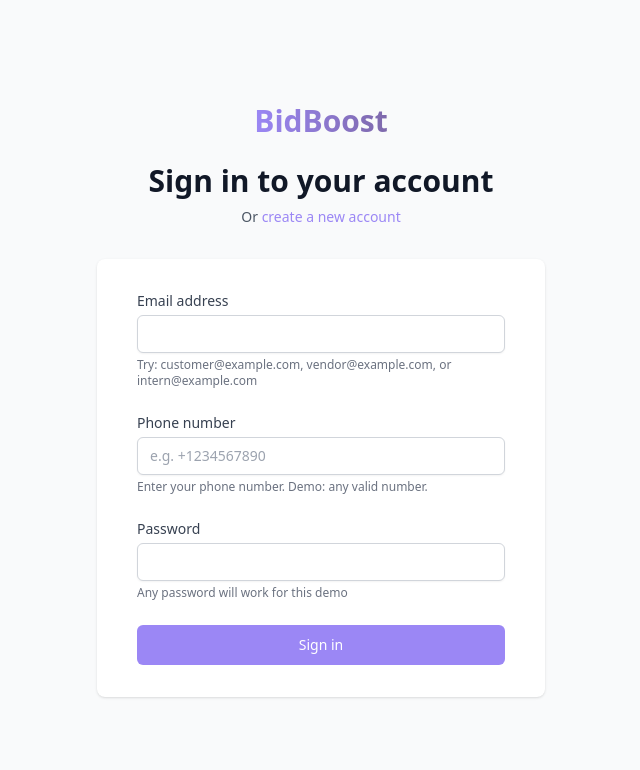
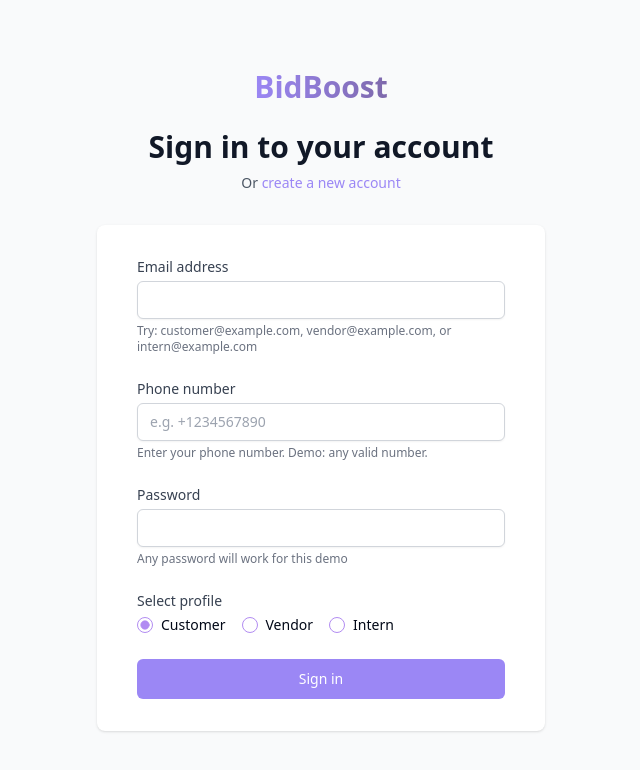
Before and after one commit to Kalp0507/EpiCircle, a React (Vite) app: page /signin in a window 1280 px wide. Shown: the top 770 px of the page, without its empty margins (319-959 px from the left). Built offline with nearby package versions, Linux system fonts and the light colour scheme.

Commit message:
Add role selection to sign-in
Allow users to select their role during sign-in, similar to the sign-up process.

```diff
--- a/src/context/AuthContext.tsx
+++ b/src/context/AuthContext.tsx
@@ -1,11 +1,10 @@
-
 import React, { createContext, useContext, useState, useEffect } from "react";
 import { User, UserRole } from "@/types";
 
 interface AuthContextType {
   currentUser: User | null;
   isLoading: boolean;
-  signIn: (email: string, password: string, phone?: string) => Promise<void>;
+  signIn: (email: string, password: string, phone?: string, role?: string) => Promise<void>;
   signUp: (email: string, password: string, name: string, role: UserRole, phone?: string) => Promise<void>;
   signOut: () => Promise<void>;
 }
@@ -26,9 +25,7 @@ export const AuthProvider: React.FC<{ children: React.ReactNode }> = ({ children
   const [currentUser, setCurrentUser] = useState<User | null>(null);
   const [isLoading, setIsLoading] = useState(true);
 
-  // Mock authentication for demo purposes
   useEffect(() => {
-    // Simulate loading auth state
     const timer = setTimeout(() => {
       const savedUser = localStorage.getItem("bidboost_user");
       if (savedUser) {
@@ -40,26 +37,27 @@ export const AuthProvider: React.FC<{ children: React.ReactNode }> = ({ children
     return () => clearTimeout(timer);
   }, []);
 
-  const signIn = async (email: string, password: string, phone?: string) => {
-    // Mock sign in - would be replaced with actual Firebase auth
+  const signIn = async (email: string, password: string, phone?: string, role?: string) => {
     setIsLoading(true);
     try {
-      // Simulate API call
       await new Promise(resolve => setTimeout(resolve, 1000));
 
-      // For demo, we'll create sample users for each role
-      let mockUser: User;
+      let userRole = role as "customer" | "vendor" | "intern" | undefined;
 
-      if (email.includes("customer")) {
-        mockUser = { id: "cust1", name: "Customer Demo", email, role: "customer", phone };
-      } else if (email.includes("vendor")) {
-        mockUser = { id: "vend1", name: "Vendor Demo", email, role: "vendor", phone };
-      } else if (email.includes("intern")) {
-        mockUser = { id: "int1", name: "Intern Demo", email, role: "intern", phone };
-      } else {
-        // Default to customer
-        mockUser = { id: "cust2", name: "Default Customer", email, role: "customer", phone };
+      if (!userRole) {
+        if (email.includes("customer")) userRole = "customer";
+        else if (email.includes("vendor")) userRole = "vendor";
+        else if (email.includes("intern")) userRole = "intern";
+        else userRole = "customer";
       }
+
+      let mockUser: User = {
+        id: userRole === "customer" ? "cust1" : userRole === "vendor" ? "vend1" : "int1",
+        name: userRole === "customer" ? "Customer Demo" : userRole === "vendor" ? "Vendor Demo" : "Intern Demo",
+        email,
+        role: userRole,
+        phone,
+      };
 
       setCurrentUser(mockUser);
       localStorage.setItem("bidboost_user", JSON.stringify(mockUser));
@@ -72,10 +70,8 @@ export const AuthProvider: React.FC<{ children: React.ReactNode }> = ({ children
   };
 
   const signUp = async (email: string, password: string, name: string, role: UserRole, phone?: string) => {
-    // Mock sign up - would be replaced with actual Firebase auth
     setIsLoading(true);
     try {
-      // Simulate API call
       await new Promise(resolve => setTimeout(resolve, 1000));
 
       const mockUser: User = {
@@ -97,10 +93,8 @@ export const AuthProvider: React.FC<{ children: React.ReactNode }> = ({ children
   };
 
   const signOut = async () => {
-    // Mock sign out
     setIsLoading(true);
     try {
-      // Simulate API call
       await new Promise(resolve => setTimeout(resolve, 500));
       setCurrentUser(null);
       localStorage.removeItem("bidboost_user");
--- a/src/pages/Auth/SignIn.tsx
+++ b/src/pages/Auth/SignIn.tsx
@@ -3,13 +3,21 @@ import { useState } from "react";
 import { useNavigate, Link } from "react-router-dom";
 import { useAuth } from "@/context/AuthContext";
 import { Button } from "@/components/ui/button";
+import { RadioGroup, RadioGroupItem } from "@/components/ui/radio-group";
+
+const roleOptions = [
+  { value: "customer", label: "Customer" },
+  { value: "vendor", label: "Vendor" },
+  { value: "intern", label: "Intern" },
+];
 
 export default function SignIn() {
   const navigate = useNavigate();
   const { signIn } = useAuth();
   const [email, setEmail] = useState("");
-  const [phone, setPhone] = useState(""); // NEW
+  const [phone, setPhone] = useState("");
   const [password, setPassword] = useState("");
+  const [role, setRole] = useState("customer"); // default to customer
   const [isLoading, setIsLoading] = useState(false);
   const [error, setError] = useState("");
 
@@ -19,7 +27,8 @@ export default function SignIn() {
     setIsLoading(true);
 
     try {
-      await signIn(email, password, phone); // Pass phone
+      // Pass selected role as an optional mock override (for demo purposes)
+      await signIn(email, password, phone, role);
       navigate("/dashboard");
     } catch (err) {
       setError("Failed to sign in. Please check your credentials.");
@@ -46,7 +55,6 @@ export default function SignIn() {
             </Link>
           </p>
         </div>
-
         <div className="bg-white py-8 px-6 shadow rounded-lg sm:px-10">
           <form className="space-y-6" onSubmit={handleSubmit}>
             {error && (
@@ -54,7 +62,6 @@ export default function SignIn() {
                 {error}
               </div>
             )}
-
             <div>
               <label htmlFor="email" className="block text-sm font-medium text-gray-700">
                 Email address
@@ -117,6 +124,26 @@ export default function SignIn() {
                 Any password will work for this demo
               </p>
             </div>
+            {/* Add Role Selection */}
+            <div>
+              <label className="block text-sm font-medium text-gray-700 mb-1">
+                Select profile
+              </label>
+              <RadioGroup
+                defaultValue={role}
+                value={role}
+                onValueChange={setRole}
+                className="flex gap-4"
+                aria-label="Select profile"
+              >
+                {roleOptions.map((opt) => (
+                  <div key={opt.value} className="flex items-center space-x-2">
+                    <RadioGroupItem value={opt.value} id={`role-${opt.value}`} />
+                    <label htmlFor={`role-${opt.value}`} className="text-sm">{opt.label}</label>
+                  </div>
+                ))}
+              </RadioGroup>
+            </div>
             <div>
               <Button
                 type="submit"
```
